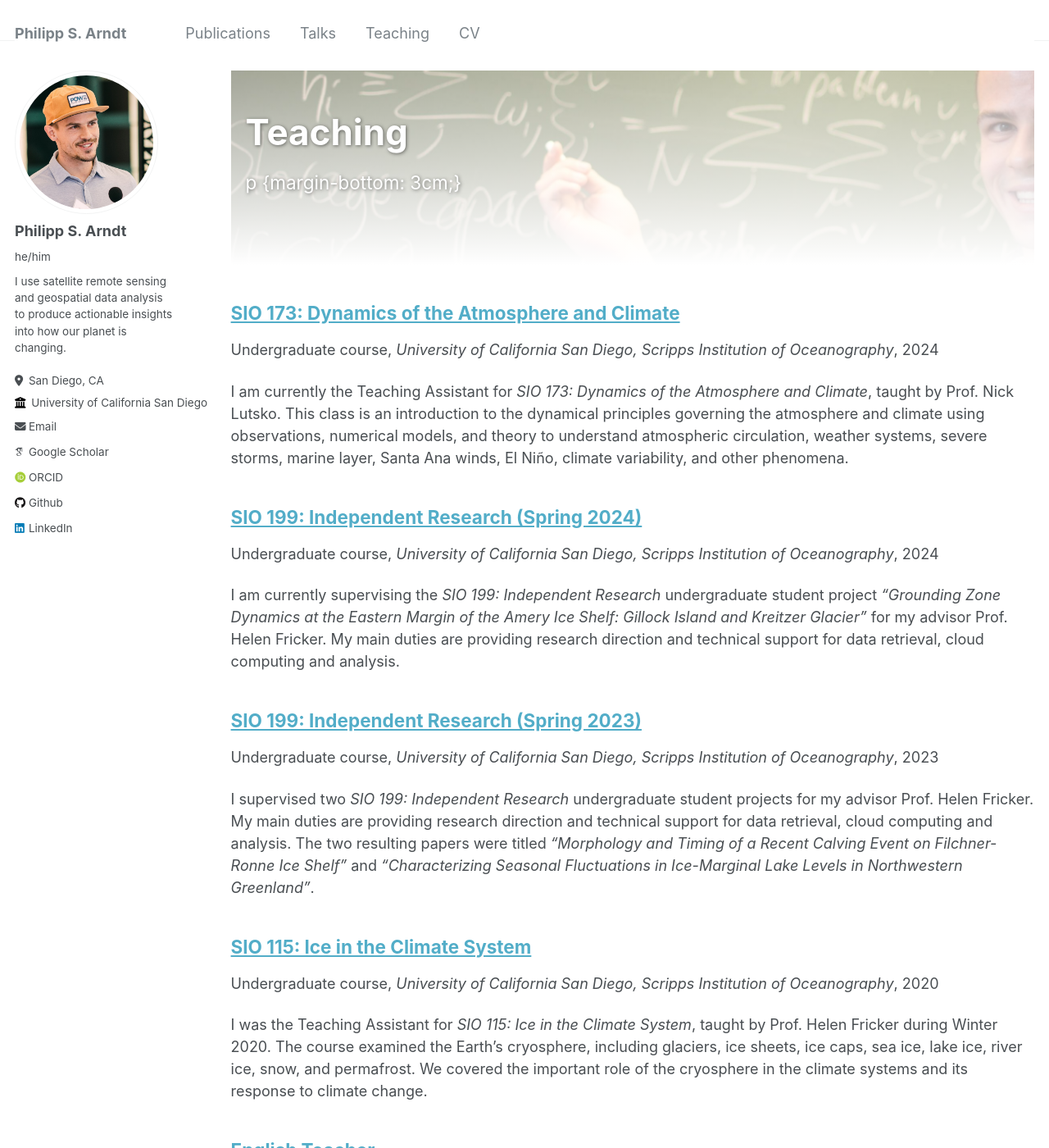
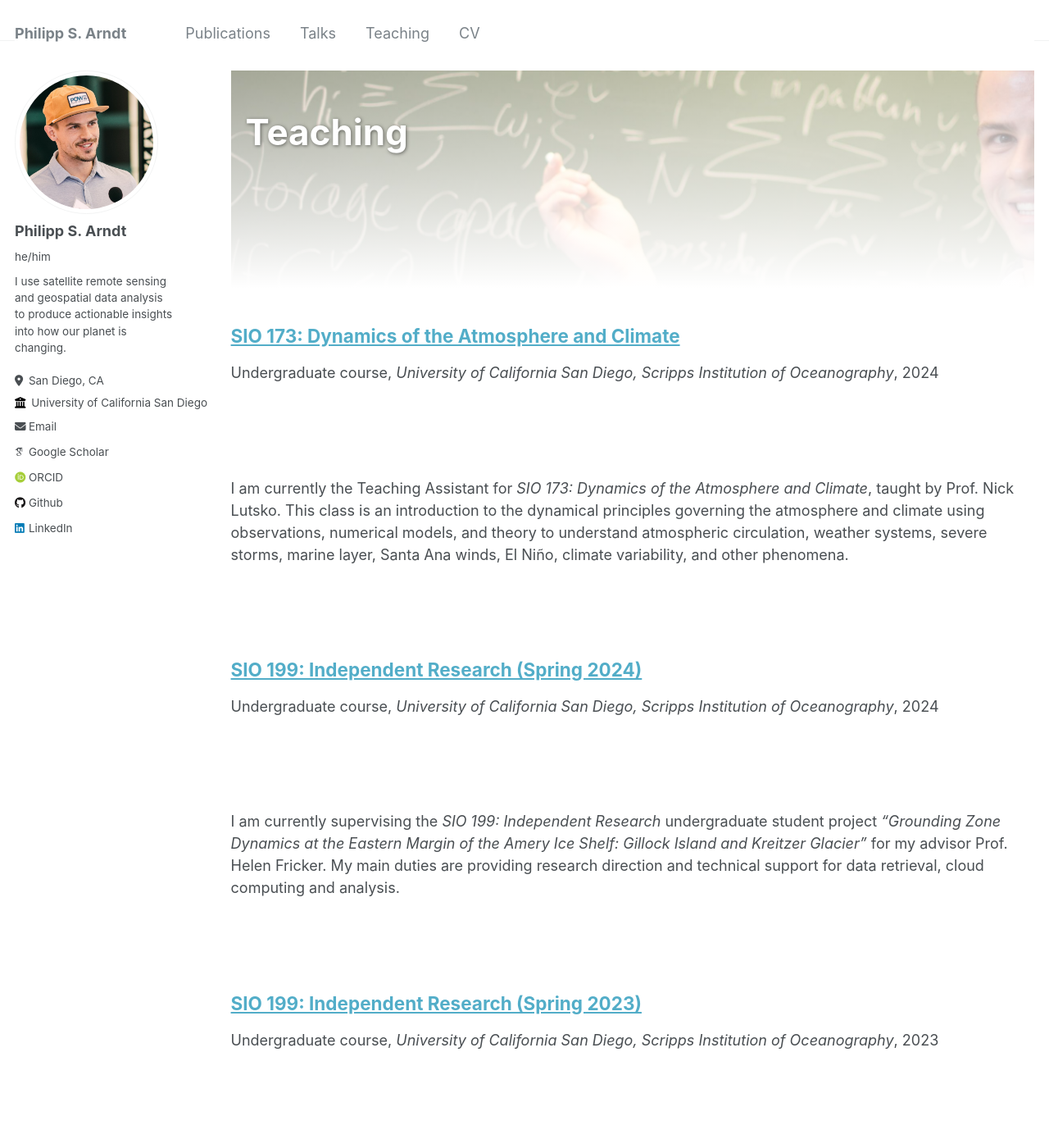
Before and after one commit to fliphilipp/fliphilipp.github.io, a Jekyll site: the page built from _pages/teaching.html, in a window 1280 px wide and 1400 px high. Shown: the whole window at 82% size. Built offline with Jekyll 4.4.1, drawn with Linux system fonts in a browser that asks for light colours; some web fonts are replaced.

Commit message:
Update teaching.html

```diff
--- a/_pages/teaching.html
+++ b/_pages/teaching.html
@@ -3,7 +3,7 @@ layout: archive
 title: "Teaching"
 permalink: /teaching/
 author_profile: true
-excerpt: "p {margin-bottom: 3cm;}"
+excerpt: "<style> p {margin-bottom: 3cm;} </style>"
 header:
   overlay_image: /images/teachingANNs_banner.jpg
   overlay_filter: linear-gradient(rgba(255, 255, 255, 0.5), rgba(255, 255, 255, 1.0))
```
